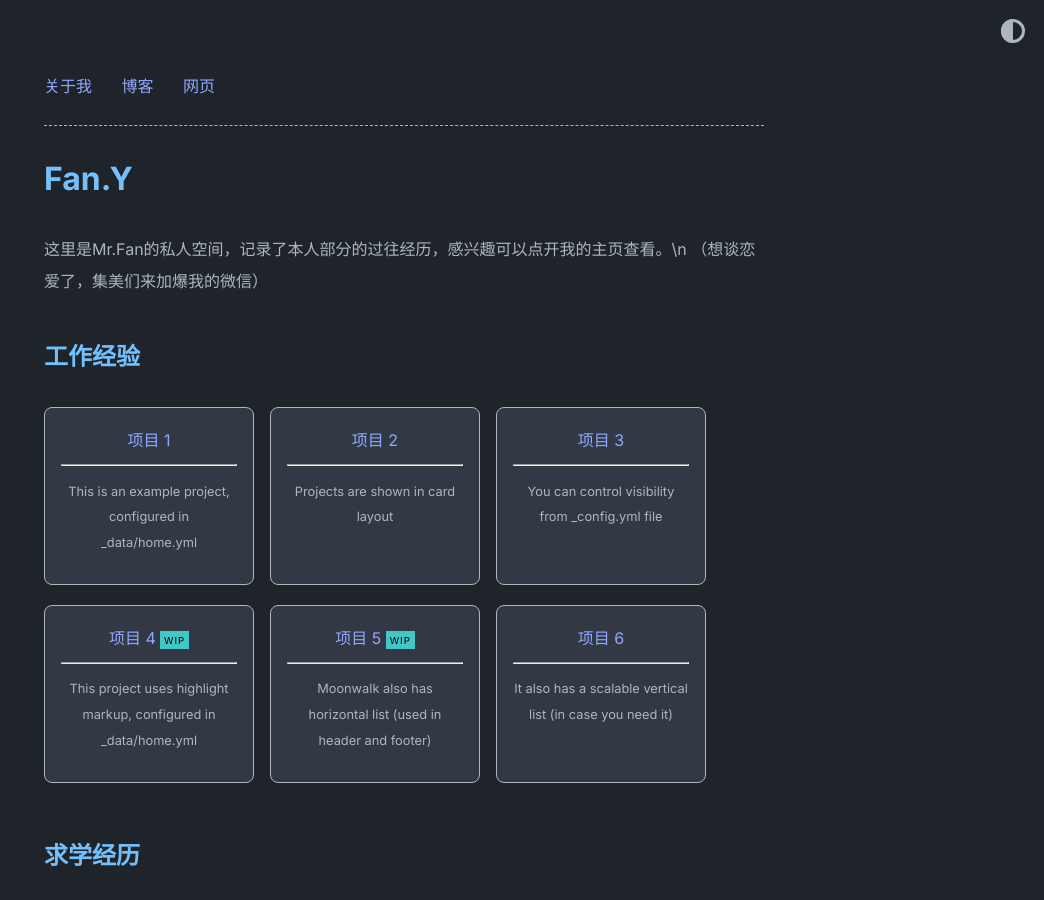
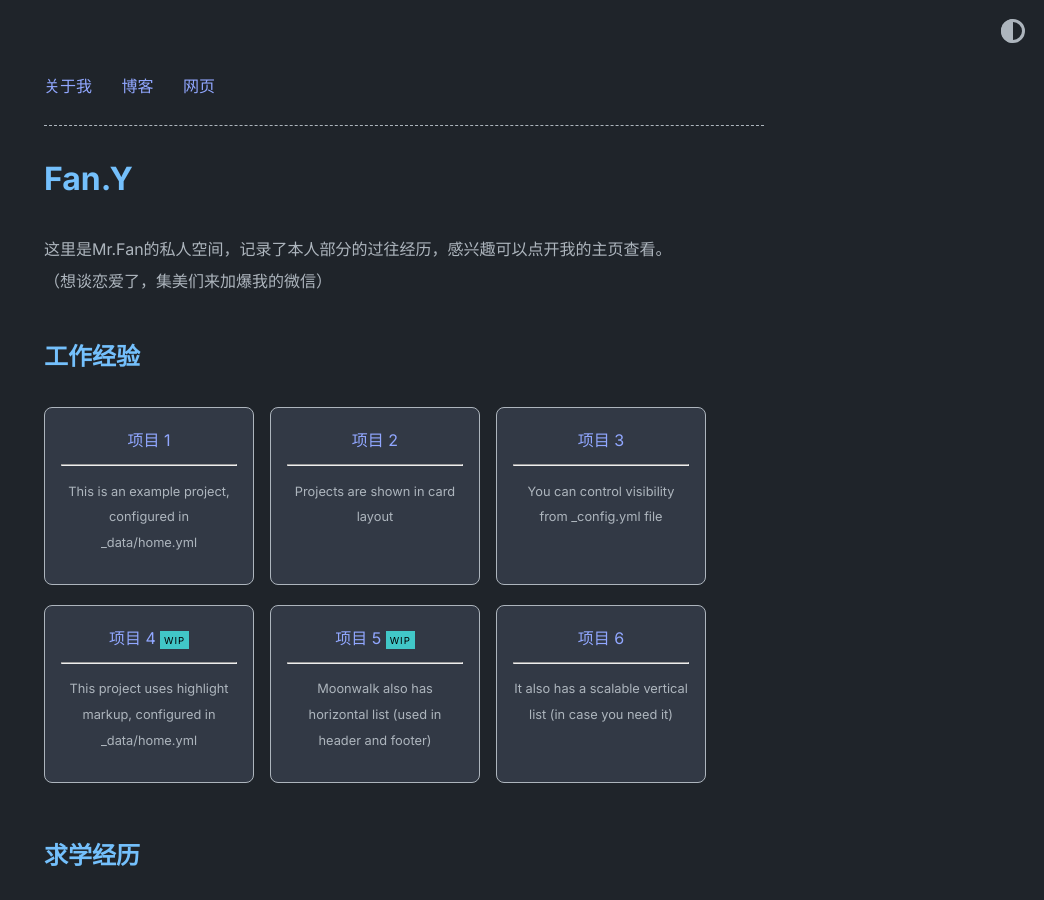
Before and after one commit to ypiao74/ypiao74.github.io, a Jekyll site: the page built from index.md, in a window 1280 px wide and 900 px high. Shown: the whole window, without its empty margins (236-1280 px from the left). Built offline with Jekyll 4.4.1, drawn with Linux system fonts in a browser that asks for light colours.

```diff
--- a/_config.yml
+++ b/_config.yml
@@ -2,7 +2,7 @@ title: Fan.Y
 author: Abhinav Saxena
 url: https://www.abhinavsaxena.com/moonwalk # root address of the site
 description: > # description of the site (multiple lines allowed)
-  这里是Mr.Fan的私人空间，记录了本人部分的过往经历，感兴趣可以点开我的主页查看。\n
+  这里是Mr.Fan的私人空间，记录了本人部分的过往经历，感兴趣可以点开我的主页查看。<br>
        （想谈恋爱了，集美们来加爆我的微信）
 permalink: /:slug
 
```
